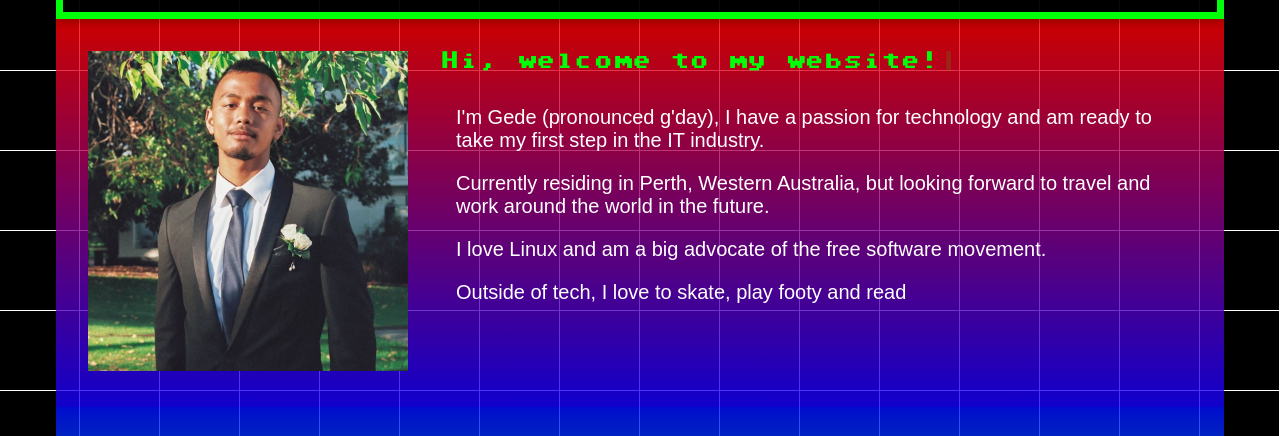
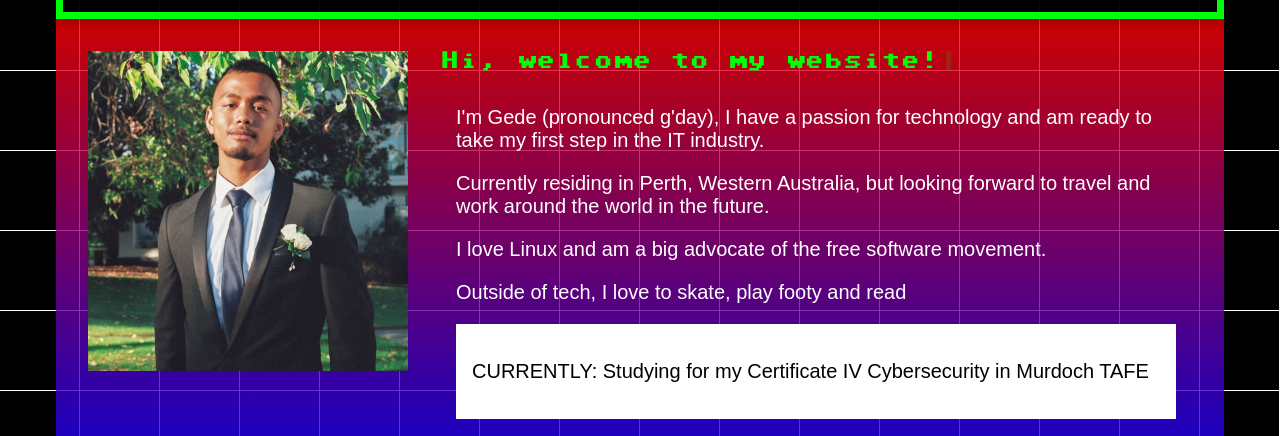
Before and after one commit to gedewir/wirayuda-website, a website: page index.html in a window 1280 px wide. Shown: the part 170-606 px from the top of the page. Drawn offline with Linux system fonts and the light colour scheme.

Commit message:
currently

```diff
--- a/css/index.css
+++ b/css/index.css
@@ -20,3 +20,9 @@
   grid-template-columns: 0.5fr 1.5fr;
   grid-template-rows: 1fr;
   grid-gap: 2rem;}
+
+#currently {
+  background-color: white;
+  color: black;
+  padding: inherit;
+}
--- a/index.html
+++ b/index.html
@@ -42,6 +42,9 @@
     <p>Currently residing in Perth, Western Australia, but looking forward to travel and work around the world in the future.</p>
     <p>I love Linux and am a big advocate of the free software movement.</p>
     <p>Outside of tech, I love to skate, play footy and read</p>
+    <div id="currently">
+      <p>CURRENTLY: Studying for my Certificate IV Cybersecurity in Murdoch TAFE</p>
+    </div>
       </div>
     </div>
   </div>
```
